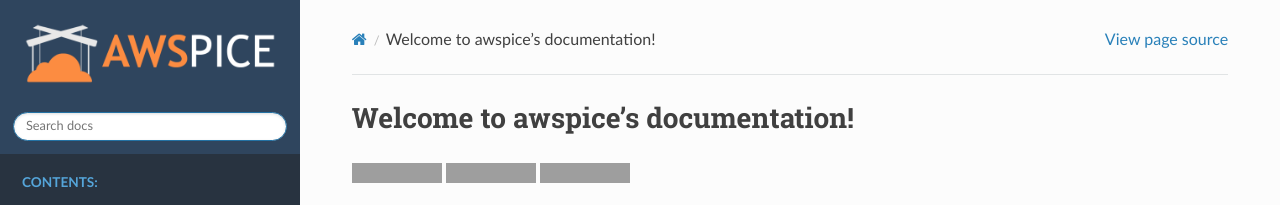
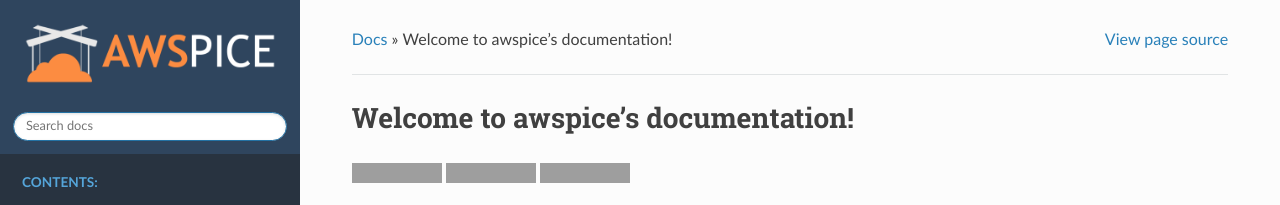
Before and after one commit to davidmoremad/awspice, a Sphinx documentation site: the page built from docs/source/index.rst, in a window 1280 px wide and 900 px high. Shown: the top 205 px of the window. Built offline with Sphinx 7.4.7 and the Read the Docs theme 2.0.0, drawn with Linux system fonts in a browser that asks for light colours; some of the changed text lies outside the part shown; grey boxes are pictures that could not be loaded.

Commit message:
Docs: Remove Github link

```diff
--- /dev/null
+++ b/docs/source/_templates/breadcrumbs.html
@@ -0,0 +1,82 @@
+{# Support for Sphinx 1.3+ page_source_suffix, but don't break old builds. #}
+
+{% if page_source_suffix %}
+{% set suffix = page_source_suffix %}
+{% else %}
+{% set suffix = source_suffix %}
+{% endif %}
+
+{% if meta is defined and meta is not none %}
+{% set check_meta = True %}
+{% else %}
+{% set check_meta = False %}
+{% endif %}
+
+{% if check_meta and 'github_url' in meta %}
+{% set display_github = True %}
+{% endif %}
+
+{% if check_meta and 'bitbucket_url' in meta %}
+{% set display_bitbucket = True %}
+{% endif %}
+
+{% if check_meta and 'gitlab_url' in meta %}
+{% set display_gitlab = True %}
+{% endif %}
+
+<div role="navigation" aria-label="breadcrumbs navigation">
+
+  <ul class="wy-breadcrumbs">
+    {% block breadcrumbs %}
+      <li><a href="{{ pathto(master_doc) }}">{{ _('Docs') }}</a> &raquo;</li>
+        {% for doc in parents %}
+          <li><a href="{{ doc.link|e }}">{{ doc.title }}</a> &raquo;</li>
+        {% endfor %}
+      <li>{{ title }}</li>
+    {% endblock %}
+    {% block breadcrumbs_aside %}
+      <li class="wy-breadcrumbs-aside">
+        {% if hasdoc(pagename) %}
+            {% if display_github %}
+            {% if check_meta and 'github_url' in meta %}
+              <!-- User defined GitHub URL -->
+              <a href="{{ meta['github_url'] }}" class="fa fa-github"> {{ _('Edit on GitHub') }}</a>
+            {% else %}
+              <a href="https://{{ github_host|default("github.com") }}/{{ github_user }}/{{ github_repo }}/{{ theme_vcs_pageview_mode|default("blob") }}/{{ github_version }}{{ conf_py_path }}{{ pagename }}{{ suffix }}" class="fa fa-github"> {{ _('Edit on GitHub') }}</a>
+            {% endif %}
+          {% elif display_bitbucket %}
+            {% if check_meta and 'bitbucket_url' in meta %}
+              <!-- User defined Bitbucket URL -->
+              <a href="{{ meta['bitbucket_url'] }}" class="fa fa-bitbucket"> {{ _('Edit on Bitbucket') }}</a>
+            {% else %}
+              <a href="https://bitbucket.org/{{ bitbucket_user }}/{{ bitbucket_repo }}/src/{{ bitbucket_version}}{{ conf_py_path }}{{ pagename }}{{ suffix }}?mode={{ theme_vcs_pageview_mode|default("view") }}" class="fa fa-bitbucket"> {{ _('Edit on Bitbucket') }}</a>
+            {% endif %}
+          {% elif display_gitlab %}
+            {% if check_meta and 'gitlab_url' in meta %}
+              <!-- User defined GitLab URL -->
+              <a href="{{ meta['gitlab_url'] }}" class="fa fa-gitlab"> {{ _('Edit on GitLab') }}</a>
+            {% else %}
+              <a href="https://{{ gitlab_host|default("gitlab.com") }}/{{ gitlab_user }}/{{ gitlab_repo }}/{{ theme_vcs_pageview_mode|default("blob") }}/{{ gitlab_version }}{{ conf_py_path }}{{ pagename }}{{ suffix }}" class="fa fa-gitlab"> {{ _('Edit on GitLab') }}</a>
+            {% endif %}
+          {% elif show_source and source_url_prefix %}
+            <a href="{{ source_url_prefix }}{{ pagename }}{{ suffix }}">{{ _('View page source') }}</a>
+          {% elif show_source and has_source and sourcename %}
+            <a href="{{ pathto('_sources/' + sourcename, true)|e }}" rel="nofollow"> {{ _('View page source') }}</a>
+          {% endif %}
+        {% endif %}
+      </li>
+    {% endblock %}
+  </ul>
+
+  {% if (theme_prev_next_buttons_location == 'top' or theme_prev_next_buttons_location == 'both') and (next or prev) %}
+  <div class="rst-breadcrumbs-buttons" role="navigation" aria-label="breadcrumb navigation">
+      {% if next %}
+        <a href="{{ next.link|e }}" class="btn btn-neutral float-right" title="{{ next.title|striptags|e }}" accesskey="n">Next <span class="fa fa-arrow-circle-right"></span></a>
+      {% endif %}
+      {% if prev %}
+        <a href="{{ prev.link|e }}" class="btn btn-neutral" title="{{ prev.title|striptags|e }}" accesskey="p"><span class="fa fa-arrow-circle-left"></span> Previous</a>
+      {% endif %}
+  </div>
+  {% endif %}
+  <hr/>
+</div>
--- a/docs/source/conf.py
+++ b/docs/source/conf.py
@@ -118,7 +118,11 @@
 #         'searchbox.html',
 #     ]
 # }
-html_show_sourcelink = True
+html_context = {
+    "display_github": False, # Add 'Edit on Github' link instead of 'View page source'
+    "last_updated": True,
+    "commit": False,
+}
 
 # -- Options for HTMLHelp output ------------------------------------------
 
```
